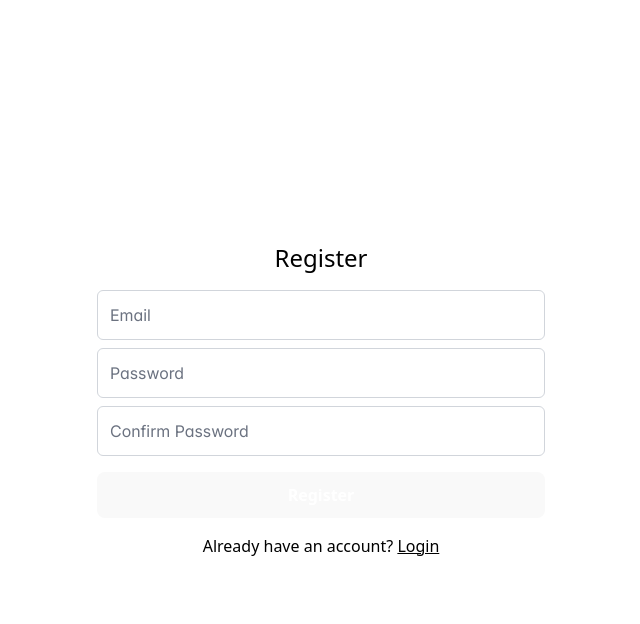
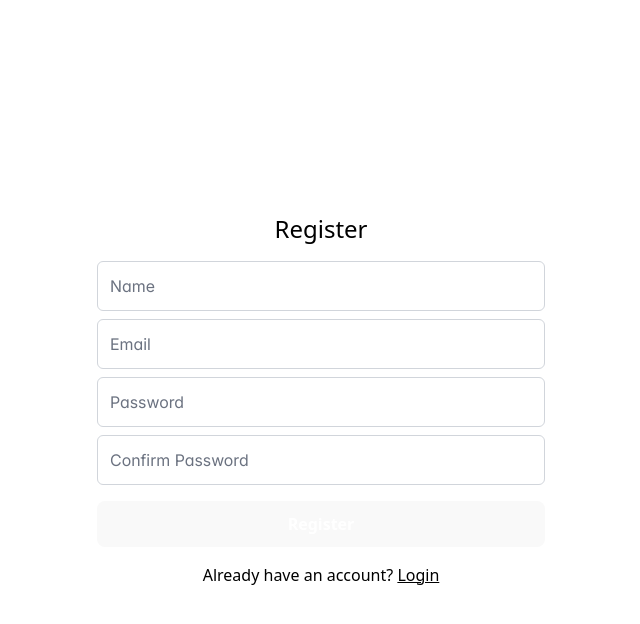
Before and after one commit to Thian0509/Monkey-RiverTeam11, a React (Vite) app in the folder client/: page /authenticate in a window 1280 px wide. Both pictures are taken after a click on the element "Register". Shown: the top 624 px of the page, without its empty margins (319-959 px from the left). Built offline with nearby package versions, Linux system fonts and the light colour scheme.

Commit message:
fix authentication

```diff
--- a/client/src/AuthProvider.tsx
+++ b/client/src/AuthProvider.tsx
@@ -16,7 +16,7 @@ export const AuthProvider = ({ children }: AuthProviderProps) => {
 
   useEffect(() => {
     if (token) {
-      setUser({ email: parseJwt(token).email }); // Or fetch from backend
+      setUser({ email: parseJwt(token).email });
       console.log("User authenticated with token:", token);
     }
   }, [token]);
@@ -46,11 +46,11 @@ export const AuthProvider = ({ children }: AuthProviderProps) => {
     setUser(null);
   };
 
-  const register = async (email: string, password: string) => {
+  const register = async (name: string, email: string, password: string) => {
     const res = await fetch("/api/auth/register", {
       method: "POST",
       headers: { "Content-Type": "application/json" },
-      body: JSON.stringify({ email, password })
+      body: JSON.stringify({ name, email, password })
     });
     const data = await res.json();
 
--- a/client/src/hooks/useAuth.ts
+++ b/client/src/hooks/useAuth.ts
@@ -6,7 +6,7 @@ interface AuthContextType {
   user: User | null;
   login: (email: string, password: string) => Promise<void>;
   logout: () => void;
-  register?: (email: string, password: string) => Promise<void>;
+  register: (name: string, email: string, password: string) => Promise<void>;
 }
 
 export const AuthContext = createContext<AuthContextType | undefined>({
--- a/client/src/pages/Authenticate.tsx
+++ b/client/src/pages/Authenticate.tsx
@@ -10,6 +10,7 @@ import { classNames } from 'primereact/utils';
 import { useAuth } from '../hooks/useAuth';
 
 interface FormData {
+    name: string;
     email: string;
     password: string;
     confirmPassword: string;
@@ -18,10 +19,11 @@ interface FormData {
 export default function Authenticate() {
     const [isRegister, setIsRegister] = useState<boolean>(false);
     const toast = useRef<Toast>(null);
-    const { login } = useAuth();
+    const { login, register } = useAuth();
 
     const { control, handleSubmit, formState: { errors, isSubmitting }, watch, reset } = useForm<FormData>({
         defaultValues: {
+            name: '',
             email: '',
             password: '',
             confirmPassword: ''
@@ -42,8 +44,12 @@ export default function Authenticate() {
             // make use of auth provider for login or registration
             if (isRegister) {
                 // Registration logic here
-                // For example, you might want to call an API endpoint to register the user
-                // await register(data.email, data.password);
+                try {
+                  await register(data.name, data.email, data.password);
+                } catch (error) {
+                  console.error('Registration failed:', error);
+                  throw new Error('Registration failed. Please try again.');
+                }
             } else {
                 // Login logic here
                 try {
@@ -80,6 +86,25 @@ export default function Authenticate() {
             <div className="flex flex-col gap-4 max-w-md w-full">
               <h2 className="text-center text-black text-2xl">{isRegister ? 'Register' : 'Login'}</h2>
               <form onSubmit={handleSubmit(onSubmit)} className="flex flex-col gap-2">
+                  {/* Name Input (only for registration) */}
+                  {isRegister && (
+                      <Controller
+                          name="name"
+                          control={control}
+                          rules={{ required: 'Name is required.' }}
+                          render={({ field, fieldState }) => (
+                            <InputText
+                                id={field.name}
+                                {...field}
+                                type="text"
+                                className={classNames({ 'p-invalid': fieldState.error })}
+                                placeholder="Name"
+                            />
+                          )}
+                      />
+                  )}
+                  {isRegister && getFormErrorMessage('name')}
+
                   {/* Email Input */}
                   <Controller
                       name="email"
@@ -104,7 +129,10 @@ export default function Authenticate() {
                   <Controller
                       name="password"
                       control={control}
-                      rules={{ required: 'Password is required.' }}
+                      rules={{
+                        required: 'Password is required.',
+                        pattern: { value: /^(?=.*[A-Za-z])(?=.*\d)[A-Za-z\d]{8,}$/, message: 'Password must be at least 8 characters long and ONLY contain letters and numbers.' }
+                      }}
                       render={({ field, fieldState }) => (
                           <InputText
                               id={field.name}
```
Also changed, not shown: 1 other file (tests, documents, lock files or other folders).
